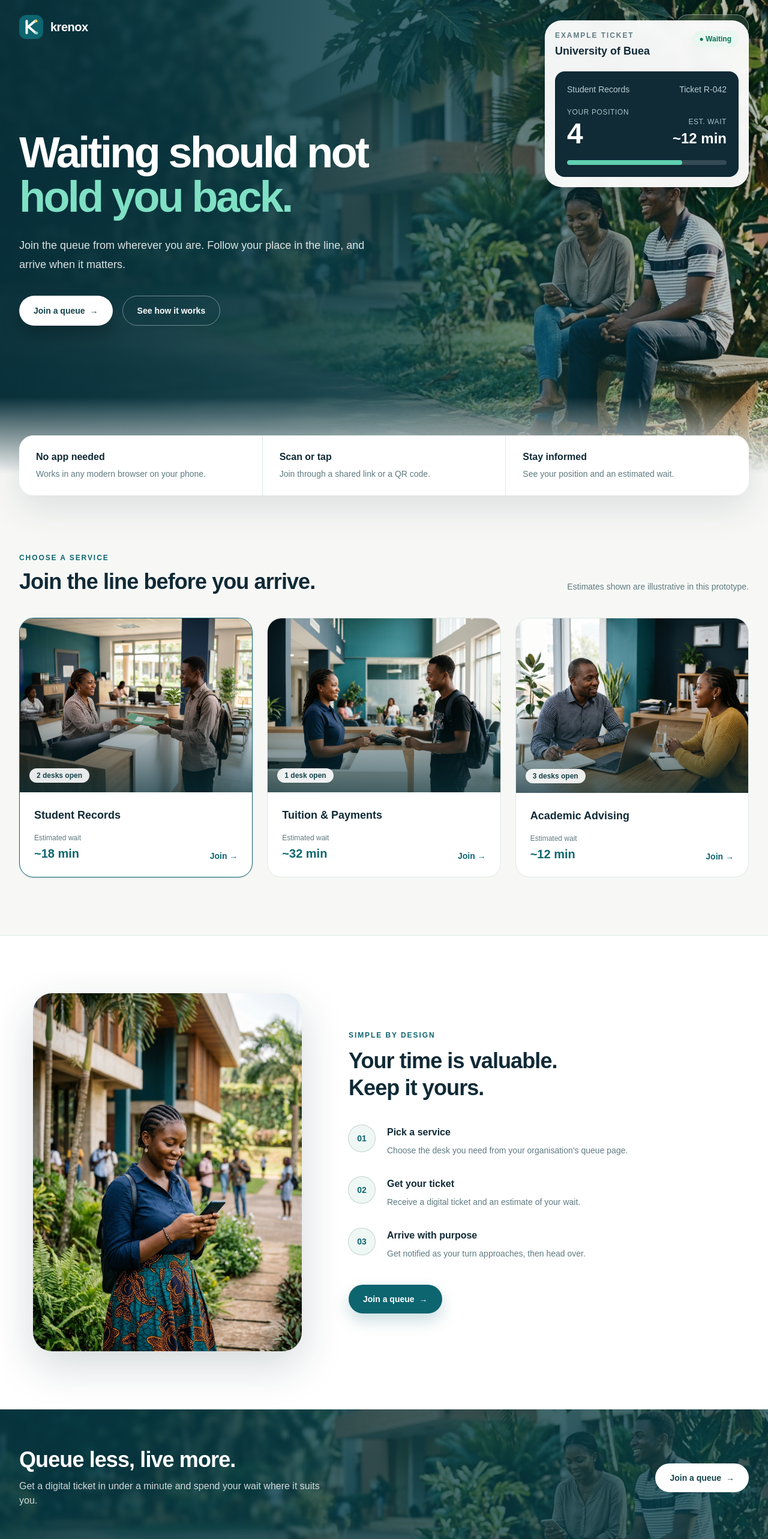
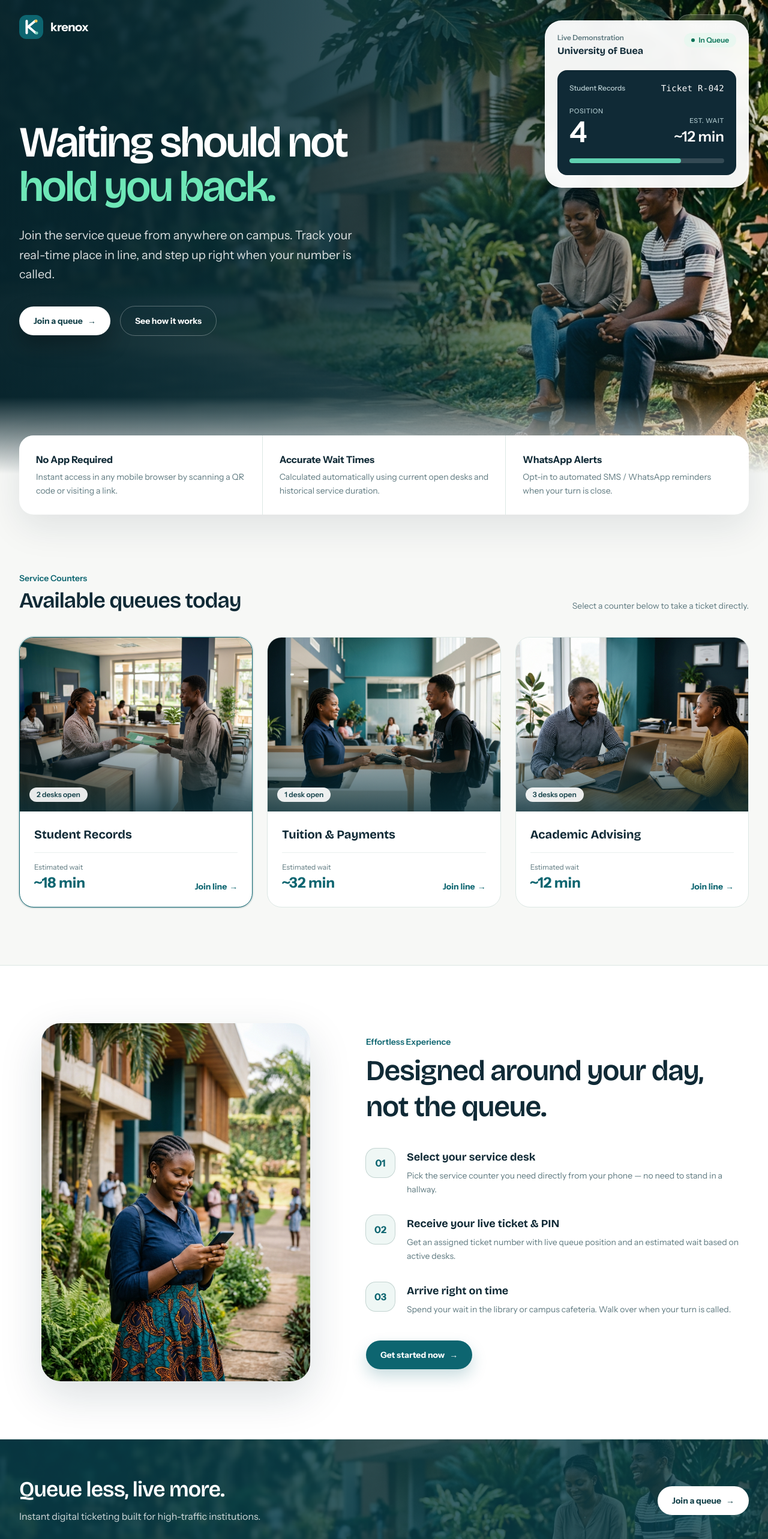
Before and after one commit to Wisdom614/krenox, a Next.js app: page / in a window 1280 px wide. Shown: the top 2566 px of the page at 60% size. Built offline with nearby package versions, Linux system fonts and the light colour scheme.

Commit message:
design(home): elevate typography, natural copy tone, and polish ticket overlay card

```diff
--- a/src/app/globals.css
+++ b/src/app/globals.css
@@ -1,6 +1,8 @@
 @import "tailwindcss";
 
 @theme inline {
+  --font-sans: var(--nf-body), ui-sans-serif, system-ui, sans-serif;
+  --font-display: var(--nf-display), ui-sans-serif, system-ui, sans-serif;
   --color-canvas: #f7f8f6;
   --color-ink: #102a36;
   --color-brand: #0d6570;
@@ -19,7 +21,7 @@
 :root { --background: #f7f8f6; --foreground: #102a36; }
 * { box-sizing: border-box; }
 html { scroll-behavior: smooth; }
-body { background: var(--background); color: var(--foreground); font-family: Arial, Helvetica, sans-serif; }
+body { background: var(--background); color: var(--foreground); font-family: var(--nf-body), system-ui, sans-serif; }
 button, a { -webkit-tap-highlight-color: transparent; }
 :focus-visible { outline: 2px solid var(--color-brand); outline-offset: 2px; }
 
@@ -33,3 +35,9 @@ button, a { -webkit-tap-highlight-color: transparent; }
   html { scroll-behavior: auto; }
   .waiting-check, .pulse-ring { animation: none; }
 }
+
+h1, h2, h3 { font-family: var(--nf-display), system-ui, sans-serif; }
+
+.reveal { opacity: 0; transform: translateY(18px); transition: opacity .7s ease, transform .7s cubic-bezier(.2,.7,.2,1); }
+.reveal.is-visible { opacity: 1; transform: none; }
+@media (prefers-reduced-motion: reduce) { .reveal { opacity: 1; transform: none; transition: none; } }
--- a/src/app/layout.tsx
+++ b/src/app/layout.tsx
@@ -1,15 +1,19 @@
 import type { Metadata } from "next";
+import { Bricolage_Grotesque, Instrument_Sans } from "next/font/google";
 import "./globals.css";
+
+const display = Bricolage_Grotesque({ subsets: ["latin"], variable: "--nf-display", display: "swap" });
+const body = Instrument_Sans({ subsets: ["latin"], variable: "--nf-body", display: "swap" });
 
 export const metadata: Metadata = {
   title: "Krenox | Queue less, live more",
-  description: "A configurable virtual queue management system.",
+  description: "Take a ticket on your phone, follow your place in line, and arrive when it is nearly your turn.",
 };
 
 export default function RootLayout({ children }: LayoutProps<"/">) {
   return (
-    <html lang="en" data-scroll-behavior="smooth" className="h-full antialiased">
-      <body className="min-h-full flex flex-col">{children}</body>
+    <html lang="en" data-scroll-behavior="smooth" className={`${display.variable} ${body.variable} h-full antialiased`}>
+      <body className="flex min-h-full flex-col">{children}</body>
     </html>
   );
 }
--- a/src/app/page.tsx
+++ b/src/app/page.tsx
@@ -3,7 +3,7 @@
 import Image from "next/image";
 import { useState } from "react";
 import JoinQueueDialog from "@/components/JoinQueueDialog";
-import { Button, Eyebrow, Logo } from "@/components/ui";
+import { Button, Logo } from "@/components/ui";
 import { desksLabel, organisation, services } from "@/lib/queue";
 
 const serviceImages: Record<string, string> = {
@@ -13,9 +13,21 @@ const serviceImages: Record<string, string> = {
 };
 
 const steps = [
-  ["01", "Pick a service", "Choose the desk you need from your organisation’s queue page."],
-  ["02", "Get your ticket", "Receive a digital ticket and an estimate of your wait."],
-  ["03", "Arrive with purpose", "Get notified as your turn approaches, then head over."],
+  {
+    num: "01",
+    title: "Select your service desk",
+    copy: "Pick the service counter you need directly from your phone — no need to stand in a hallway.",
+  },
+  {
+    num: "02",
+    title: "Receive your live ticket & PIN",
+    copy: "Get an assigned ticket number with live queue position and an estimated wait based on active desks.",
+  },
+  {
+    num: "03",
+    title: "Arrive right on time",
+    copy: "Spend your wait in the library or campus cafeteria. Walk over when your turn is called.",
+  },
 ];
 
 export default function Home() {
@@ -28,67 +40,105 @@ export default function Home() {
   };
 
   return (
-    <main className="min-h-screen overflow-hidden bg-canvas text-ink">
+    <main className="min-h-screen overflow-hidden bg-canvas text-ink selection:bg-brand selection:text-white">
       {/* ───────────── Hero ───────────── */}
       <section className="relative isolate text-white">
-        <Image src="/images/hero.jpg" alt="" fill priority sizes="100vw" className="-z-20 object-cover object-[72%_center]" />
-        <div className="absolute inset-0 -z-10 bg-gradient-to-r from-[#08303a]/95 via-[#0a3f4a]/80 to-[#0a3f4a]/20 max-lg:from-[#08303a]/90 max-lg:via-[#08303a]/80 max-lg:to-[#08303a]/70" aria-hidden />
-        <div className="absolute inset-x-0 bottom-0 -z-10 h-32 bg-gradient-to-t from-canvas to-transparent" aria-hidden />
+        <Image
+          src="/images/hero.jpg"
+          alt="University campus outdoor seating"
+          fill
+          priority
+          sizes="100vw"
+          className="-z-20 object-cover object-[75%_center]"
+        />
+        {/* Cinematic gradient overlay allowing text contrast on left while keeping right subjects naturally bright */}
+        <div
+          className="absolute inset-0 -z-10 bg-gradient-to-r from-[#07242c]/95 via-[#08303a]/80 to-transparent max-lg:from-[#07242c]/95 max-lg:via-[#08303a]/85 max-lg:to-[#08303a]/70"
+          aria-hidden
+        />
+        <div
+          className="absolute inset-x-0 bottom-0 -z-10 h-32 bg-gradient-to-t from-canvas to-transparent"
+          aria-hidden
+        />
 
-        <nav className="mx-auto flex max-w-7xl items-center justify-between px-6 py-6 lg:px-8" aria-label="Main">
+        {/* Navigation */}
+        <nav
+          className="mx-auto flex max-w-7xl items-center justify-between px-6 py-6 lg:px-8"
+          aria-label="Main"
+        >
           <Logo className="text-white" />
-          <div className="flex items-center gap-4 text-sm font-medium text-white/85 sm:gap-8">
-            <a className="hidden transition hover:text-white md:block" href="#services">Services</a>
-            <a className="hidden transition hover:text-white md:block" href="#how-it-works">How it works</a>
-            <Button variant="secondary" className="!border-white/40 !bg-white/10 !px-5 !py-2.5 !text-white backdrop-blur hover:!bg-white/20" title="Staff console coming soon">Staff sign in</Button>
+          <div className="flex items-center gap-6 text-sm font-medium text-white/85 sm:gap-8">
+            <a className="hidden transition hover:text-white md:block" href="#services">
+              Services
+            </a>
+            <a className="hidden transition hover:text-white md:block" href="#how-it-works">
+              How it works
+            </a>
+            <Button
+              variant="secondary"
+              className="!border-white/30 !bg-white/10 !px-5 !py-2.5 !text-white backdrop-blur hover:!bg-white/20"
+              title="Staff console preview"
+            >
+              Staff sign in
+            </Button>
           </div>
         </nav>
 
-        <div className="relative mx-auto grid min-h-[620px] max-w-7xl items-center gap-10 px-6 pb-36 pt-10 lg:min-h-[700px] lg:grid-cols-[1.1fr_.9fr] lg:px-8 lg:pb-40">
+        {/* Hero Content */}
+        <div className="relative mx-auto grid min-h-[620px] max-w-7xl items-center gap-12 px-6 pb-36 pt-10 lg:min-h-[700px] lg:grid-cols-[1.1fr_.9fr] lg:px-8 lg:pb-40">
           <div>
-            <h1 className="max-w-2xl text-5xl font-semibold leading-[1.03] tracking-[-0.05em] sm:text-6xl lg:text-7xl">
-              Waiting should not <span className="text-[#7fe0c4]">hold you back.</span>
+            <h1 className="max-w-2xl text-5xl font-semibold leading-[1.03] tracking-[-0.04em] sm:text-6xl lg:text-7xl">
+              Waiting should not <span className="text-[#6ee7b7]">hold you back.</span>
             </h1>
-            <p className="mt-7 max-w-xl text-lg leading-8 text-white/85">
-              Join the queue from wherever you are. Follow your place in the line, and arrive when it matters.
+            <p className="mt-7 max-w-xl text-lg leading-relaxed text-white/85 sm:text-xl">
+              Join the service queue from anywhere on campus. Track your real-time place in line, and step up right when your number is called.
             </p>
-            <div className="mt-9 flex flex-wrap gap-4">
-              <Button onClick={() => openQueue()} className="!bg-white !text-brand-ink !shadow-[0_14px_30px_rgba(0,0,0,.25)] hover:!bg-[#e8f6f1]">
+            <div className="mt-9 flex flex-wrap items-center gap-4">
+              <Button
+                onClick={() => openQueue()}
+                className="!bg-white !text-brand-ink !shadow-[0_16px_36px_rgba(0,0,0,.3)] hover:!bg-[#e8f6f1]"
+              >
                 Join a queue <span aria-hidden className="ml-2">→</span>
               </Button>
-              <a href="#how-it-works" className="inline-flex items-center rounded-full border border-white/40 px-6 py-3.5 text-sm font-bold text-white backdrop-blur transition hover:bg-white/10">
+              <a
+                href="#how-it-works"
+                className="inline-flex items-center rounded-full border border-white/30 px-6 py-3.5 text-sm font-bold text-white backdrop-blur transition hover:bg-white/10"
+              >
                 See how it works
               </a>
             </div>
           </div>
 
-          {/* Example ticket */}
+          {/* Ticket preview widget */}
           <div className="relative w-full max-w-[340px] justify-self-start lg:-mt-24 lg:justify-self-end lg:self-start">
-            <div className="rounded-[1.75rem] border border-white/70 bg-white/95 p-4 text-ink shadow-[0_24px_70px_rgba(0,0,0,.3)] backdrop-blur">
+            <div className="rounded-[1.75rem] border border-white/60 bg-white/95 p-5 text-ink shadow-[0_24px_70px_rgba(0,0,0,.35)] backdrop-blur transition duration-300 hover:shadow-[0_30px_90px_rgba(0,0,0,.45)]">
               <div className="flex items-start justify-between">
                 <div>
-                  <Eyebrow tone="muted">Example ticket</Eyebrow>
-                  <h2 className="mt-1 text-lg font-bold">{organisation.name}</h2>
+                  <p className="text-xs font-semibold text-soft">Live Demonstration</p>
+                  <h2 className="mt-0.5 text-base font-bold">{organisation.name}</h2>
                 </div>
-                <span className="rounded-full bg-[#e9f7f0] px-3 py-1.5 text-xs font-bold text-ok">● Waiting</span>
+                <span className="inline-flex items-center gap-1.5 rounded-full bg-[#e9f7f0] px-3 py-1 text-xs font-semibold text-ok">
+                  <span className="h-1.5 w-1.5 rounded-full bg-ok animate-pulse" /> In Queue
+                </span>
               </div>
-              <div className="mt-5 rounded-2xl bg-ink px-5 py-5 text-white">
-                <div className="flex items-center justify-between text-sm text-[#b9ced2]">
+
+              <div className="mt-5 rounded-2xl bg-ink p-5 text-white shadow-inner">
+                <div className="flex items-center justify-between text-xs font-medium text-[#b9ced2]">
                   <span>Student Records</span>
-                  <span>Ticket R-042</span>
+                  <span className="font-mono text-sm tracking-wide text-white">Ticket R-042</span>
                 </div>
                 <div className="mt-5 flex items-end justify-between">
                   <div>
-                    <p className="text-xs font-medium uppercase tracking-wider text-[#a9c3c8]">Your position</p>
-                    <p className="mt-1 text-5xl font-semibold tracking-tight">4</p>
+                    <p className="text-[11px] font-medium uppercase tracking-wider text-[#a9c3c8]">Position</p>
+                    <p className="mt-0.5 text-5xl font-semibold tracking-tight">4</p>
                   </div>
                   <div className="text-right">
-                    <p className="text-xs font-medium uppercase tracking-wider text-[#a9c3c8]">Est. wait</p>
-                    <p className="mt-1 text-2xl font-semibold">~12 min</p>
+                    <p className="text-[11px] font-medium uppercase tracking-wider text-[#a9c3c8]">Est. Wait</p>
+                    <p className="mt-0.5 text-2xl font-semibold">~12 min</p>
                   </div>
                 </div>
                 <div className="mt-5 h-2 overflow-hidden rounded-full bg-white/15" aria-hidden>
-                  <div className="h-full w-[72%] rounded-full bg-[#5fd0b0]" />
+                  <div className="h-full w-[72%] rounded-full bg-[#5fd0b0] transition-all duration-700" />
                 </div>
               </div>
             </div>
@@ -96,47 +146,71 @@ export default function Home() {
         </div>
       </section>
 
-      {/* ───────────── Benefits strip ───────────── */}
-      <section className="relative z-10 mx-auto -mt-16 max-w-7xl px-6 lg:px-8" aria-label="Benefits">
-        <dl className="grid gap-px overflow-hidden rounded-3xl bg-line shadow-[0_20px_60px_rgba(16,42,54,.12)] sm:grid-cols-3">
+      {/* ───────────── Key Highlights Strip ───────────── */}
+      <section className="relative z-10 mx-auto -mt-16 max-w-7xl px-6 lg:px-8" aria-label="Key highlights">
+        <dl className="grid gap-px overflow-hidden rounded-3xl bg-line shadow-[0_20px_60px_rgba(16,42,54,.1)] sm:grid-cols-3">
           {[
-            ["No app needed", "Works in any modern browser on your phone."],
-            ["Scan or tap", "Join through a shared link or a QR code."],
-            ["Stay informed", "See your position and an estimated wait."],
+            ["No App Required", "Instant access in any mobile browser by scanning a QR code or visiting a link."],
+            ["Accurate Wait Times", "Calculated automatically using current open desks and historical service duration."],
+            ["WhatsApp Alerts", "Opt-in to automated SMS / WhatsApp reminders when your turn is close."],
           ].map(([title, copy]) => (
-            <div key={title} className="bg-white px-7 py-6">
-              <dt className="text-base font-bold">{title}</dt>
-              <dd className="mt-1 text-sm leading-6 text-soft">{copy}</dd>
+            <div key={title} className="bg-white p-7 transition hover:bg-[#fafbf9]">
+              <dt className="text-base font-bold text-ink">{title}</dt>
+              <dd className="mt-1.5 text-sm leading-relaxed text-soft">{copy}</dd>
             </div>
           ))}
         </dl>
       </section>
 
-      {/* ───────────── Services ───────────── */}
+      {/* ───────────── Service Counters ───────────── */}
       <section id="services" className="mx-auto max-w-7xl px-6 py-24 lg:px-8">
         <div className="flex flex-col justify-between gap-5 sm:flex-row sm:items-end">
           <div>
-            <Eyebrow>Choose a service</Eyebrow>
-            <h2 className="mt-3 text-3xl font-semibold tracking-tight sm:text-4xl">Join the line before you arrive.</h2>
+            <p className="text-sm font-semibold text-brand">Service Counters</p>
+            <h2 className="mt-2 text-3xl font-semibold tracking-tight sm:text-4xl">Available queues today</h2>
           </div>
-          <p className="max-w-xs text-sm leading-6 text-soft">Estimates shown are illustrative in this prototype.</p>
+          <p className="max-w-xs text-sm leading-relaxed text-soft">
+            Select a counter below to take a ticket directly.
+          </p>
         </div>
+
         <div className="mt-10 grid gap-6 md:grid-cols-3">
           {services.map((service) => (
-            <button key={service.id} type="button" aria-pressed={selected.id === service.id} onClick={() => openQueue(service.id)} className={`group overflow-hidden rounded-3xl border bg-white text-left transition hover:-translate-y-1 hover:shadow-[0_20px_50px_rgba(16,42,54,.14)] ${selected.id === service.id ? "border-brand shadow-sm" : "border-line"}`}>
+            <button
+              key={service.id}
+              type="button"
+              aria-pressed={selected.id === service.id}
+              onClick={() => openQueue(service.id)}
+              className={`group overflow-hidden rounded-3xl border bg-white text-left transition duration-300 hover:-translate-y-1.5 hover:shadow-[0_24px_50px_rgba(16,42,54,.12)] ${
+                selected.id === service.id ? "border-brand ring-2 ring-brand/10 shadow-sm" : "border-line"
+              }`}
+            >
               <div className="relative aspect-[4/3] overflow-hidden">
-                <Image src={serviceImages[service.id]} alt="" fill sizes="(min-width: 768px) 33vw, 100vw" className="object-cover transition duration-500 group-hover:scale-105" />
-                <div className="absolute inset-0 bg-gradient-to-t from-[#08303a]/70 via-transparent to-transparent" aria-hidden />
-                <span className="absolute bottom-4 left-4 rounded-full bg-white/90 px-3 py-1 text-xs font-bold text-brand-ink backdrop-blur">{desksLabel(service.desksOpen)}</span>
+                <Image
+                  src={serviceImages[service.id]}
+                  alt={service.name}
+                  fill
+                  sizes="(min-width: 768px) 33vw, 100vw"
+                  className="object-cover transition duration-500 group-hover:scale-105"
+                />
+                <div
+                  className="absolute inset-0 bg-gradient-to-t from-[#08303a]/80 via-transparent to-transparent"
+                  aria-hidden
+                />
+                <span className="absolute bottom-4 left-4 rounded-full bg-white/90 px-3 py-1 text-xs font-semibold text-brand-ink backdrop-blur">
+                  {desksLabel(service.desksOpen)}
+                </span>
               </div>
               <div className="p-6">
-                <h3 className="text-lg font-bold">{service.name}</h3>
-                <div className="mt-4 flex items-end justify-between">
+                <h3 className="text-xl font-bold text-ink">{service.name}</h3>
+                <div className="mt-4 flex items-end justify-between border-t border-line/60 pt-4">
                   <div>
                     <p className="text-xs text-soft">Estimated wait</p>
-                    <p className="mt-1 text-xl font-bold text-brand">~{service.waitMinutes} min</p>
+                    <p className="mt-0.5 text-2xl font-bold text-brand">~{service.waitMinutes} min</p>
                   </div>
-                  <span className="text-sm font-bold text-brand">Join <span aria-hidden>→</span></span>
+                  <span className="inline-flex items-center gap-1 text-sm font-bold text-brand transition-transform group-hover:translate-x-1">
+                    Join line <span>→</span>
+                  </span>
                 </div>
               </div>
             </button>
@@ -144,47 +218,70 @@ export default function Home() {
         </div>
       </section>
 
-      {/* ───────────── How it works ───────────── */}
+      {/* ───────────── How it Works ───────────── */}
       <section id="how-it-works" className="border-y border-line bg-white py-24">
-        <div className="mx-auto grid max-w-7xl items-center gap-14 px-6 lg:grid-cols-[.85fr_1.15fr] lg:px-8">
-          <div className="relative mx-auto aspect-[3/4] w-full max-w-md overflow-hidden rounded-[2rem] shadow-[0_24px_70px_rgba(16,42,54,.18)]">
-            <Image src="/images/how-it-works.jpg" alt="A student relaxing outside a campus building while checking her phone" fill sizes="(min-width: 1024px) 40vw, 90vw" className="object-cover" />
+        <div className="mx-auto grid max-w-7xl items-center gap-14 px-6 lg:grid-cols-[.9fr_1.1fr] lg:px-8">
+          <div className="relative mx-auto aspect-[3/4] w-full max-w-md overflow-hidden rounded-[2rem] shadow-[0_24px_70px_rgba(16,42,54,.15)]">
+            <Image
+              src="/images/how-it-works.jpg"
+              alt="A student comfortably checking queue updates on her phone"
+              fill
+              sizes="(min-width: 1024px) 40vw, 90vw"
+              className="object-cover"
+            />
           </div>
           <div>
-            <Eyebrow>Simple by design</Eyebrow>
-            <h2 className="mt-3 text-4xl font-semibold leading-tight tracking-tight">Your time is valuable.<br />Keep it yours.</h2>
+            <p className="text-sm font-semibold text-brand">Effortless Experience</p>
+            <h2 className="mt-2 text-4xl font-semibold leading-tight tracking-tight sm:text-5xl">
+              Designed around your day, not the queue.
+            </h2>
             <ol className="mt-10 grid gap-8">
-              {steps.map(([num, title, copy]) => (
-                <li key={num} className="flex gap-5">
-                  <span className="grid h-11 w-11 shrink-0 place-items-center rounded-full bg-mint text-sm font-bold text-brand ring-1 ring-line-strong">{num}</span>
+              {steps.map((step) => (
+                <li key={step.num} className="flex gap-5">
+                  <span className="grid h-12 w-12 shrink-0 place-items-center rounded-2xl bg-mint text-base font-bold text-brand ring-1 ring-line-strong">
+                    {step.num}
+                  </span>
                   <div>
-                    <h3 className="font-bold">{title}</h3>
-                    <p className="mt-1.5 text-sm leading-6 text-soft">{copy}</p>
+                    <h3 className="text-lg font-bold text-ink">{step.title}</h3>
+                    <p className="mt-1.5 text-sm leading-relaxed text-soft">{step.copy}</p>
                   </div>
                 </li>
               ))}
             </ol>
-            <Button onClick={() => openQueue()} className="mt-10">Join a queue <span aria-hidden className="ml-2">→</span></Button>
+            <Button onClick={() => openQueue()} className="mt-10">
+              Get started now <span aria-hidden className="ml-2">→</span>
+            </Button>
           </div>
         </div>
       </section>
 
-      {/* ───────────── Closing call to action ───────────── */}
+      {/* ───────────── Bottom Call to Action ───────────── */}
       <section className="relative isolate overflow-hidden bg-[#0a3f4a] text-white">
-        <Image src="/images/hero.jpg" alt="" fill sizes="100vw" className="-z-20 object-cover opacity-25" />
+        <Image
+          src="/images/hero.jpg"
+          alt=""
+          fill
+          sizes="100vw"
+          className="-z-20 object-cover opacity-20"
+        />
         <div className="mx-auto flex max-w-7xl flex-col items-start justify-between gap-6 px-6 py-16 lg:flex-row lg:items-center lg:px-8">
           <div>
             <h2 className="text-3xl font-semibold tracking-tight sm:text-4xl">Queue less, live more.</h2>
-            <p className="mt-3 max-w-lg text-white/80">Get a digital ticket in under a minute and spend your wait where it suits you.</p>
+            <p className="mt-3 max-w-lg text-white/80">
+              Instant digital ticketing built for high-traffic institutions.
+            </p>
           </div>
-          <Button onClick={() => openQueue()} className="!bg-white !text-brand-ink hover:!bg-[#e8f6f1]">Join a queue <span aria-hidden className="ml-2">→</span></Button>
+          <Button onClick={() => openQueue()} className="!bg-white !text-brand-ink hover:!bg-[#e8f6f1]">
+            Join a queue <span aria-hidden className="ml-2">→</span>
+          </Button>
         </div>
       </section>
 
-      <footer className="px-6 py-7 text-sm text-soft">
-        <div className="mx-auto flex max-w-7xl flex-col justify-between gap-3 sm:flex-row">
-          <span>© 2026 Krenox. Queue less, live more.</span>
-          <span>B.Tech design project · University of Buea</span>
+      {/* ───────────── Footer ───────────── */}
+      <footer className="px-6 py-8 text-sm text-soft">
+        <div className="mx-auto flex max-w-7xl flex-col justify-between gap-4 sm:flex-row sm:items-center">
+          <span>© 2026 Krenox. All rights reserved.</span>
+          <span>B.Tech Project · University of Buea</span>
         </div>
       </footer>
 
```
